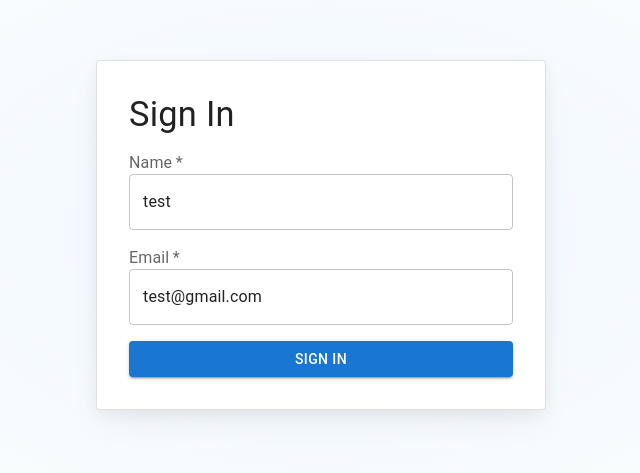
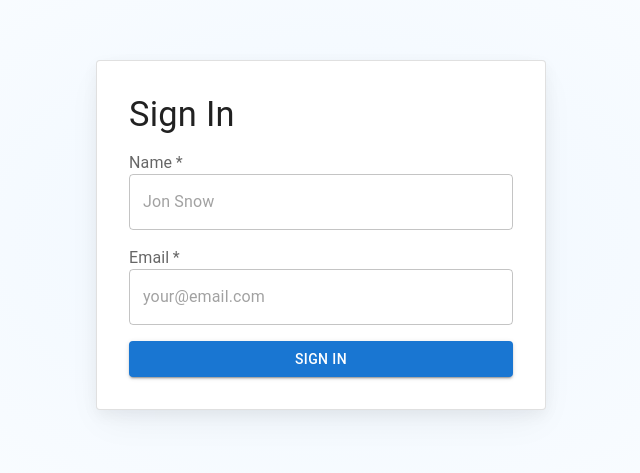
Before and after one commit to ashokgurusamy/fetch, a React (Vite) app: page / in a window 1280 px wide. Shown: the part 165-638 px from the top of the page, without its empty margins (319-959 px from the left). Built offline with nearby package versions, Linux system fonts and the light colour scheme.

Commit message:
Changed to yarn

```diff
--- a/package.json
+++ b/package.json
@@ -5,7 +5,7 @@
   "type": "module",
   "scripts": {
     "dev": "vite --mode dev",
-    "build": "tsc -b && vite build",
+    "build": "tsc -b && vite build --mode dev",
     "lint": "eslint .",
     "preview": "vite preview"
   },
@@ -32,6 +32,7 @@
     "globals": "^15.15.0",
     "typescript": "~5.7.2",
     "typescript-eslint": "^8.24.1",
-    "vite": "^6.2.0"
+    "vite": "^6.2.0",
+    "vite-plugin-static": "^0.0.3"
   }
 }
--- a/src/pages/LoginPage/LoginPage.tsx
+++ b/src/pages/LoginPage/LoginPage.tsx
@@ -55,8 +55,8 @@ const LoginInContainer = styled(Stack)(({ theme }) => ({
 }));
 
 const LoginPage = () => {
-  const [name, setName] = useState("test");
-  const [email, setEmail] = useState("test@gmail.com");
+  const [name, setName] = useState("");
+  const [email, setEmail] = useState("");
   const [nameError, setNameError] = useState("");
   const [emailError, setEmailError] = useState("");
   const { handleLogin } = useContext(AuthContext);
```
Also changed, not shown: 2 other files (tests, documents, lock files or other folders).
